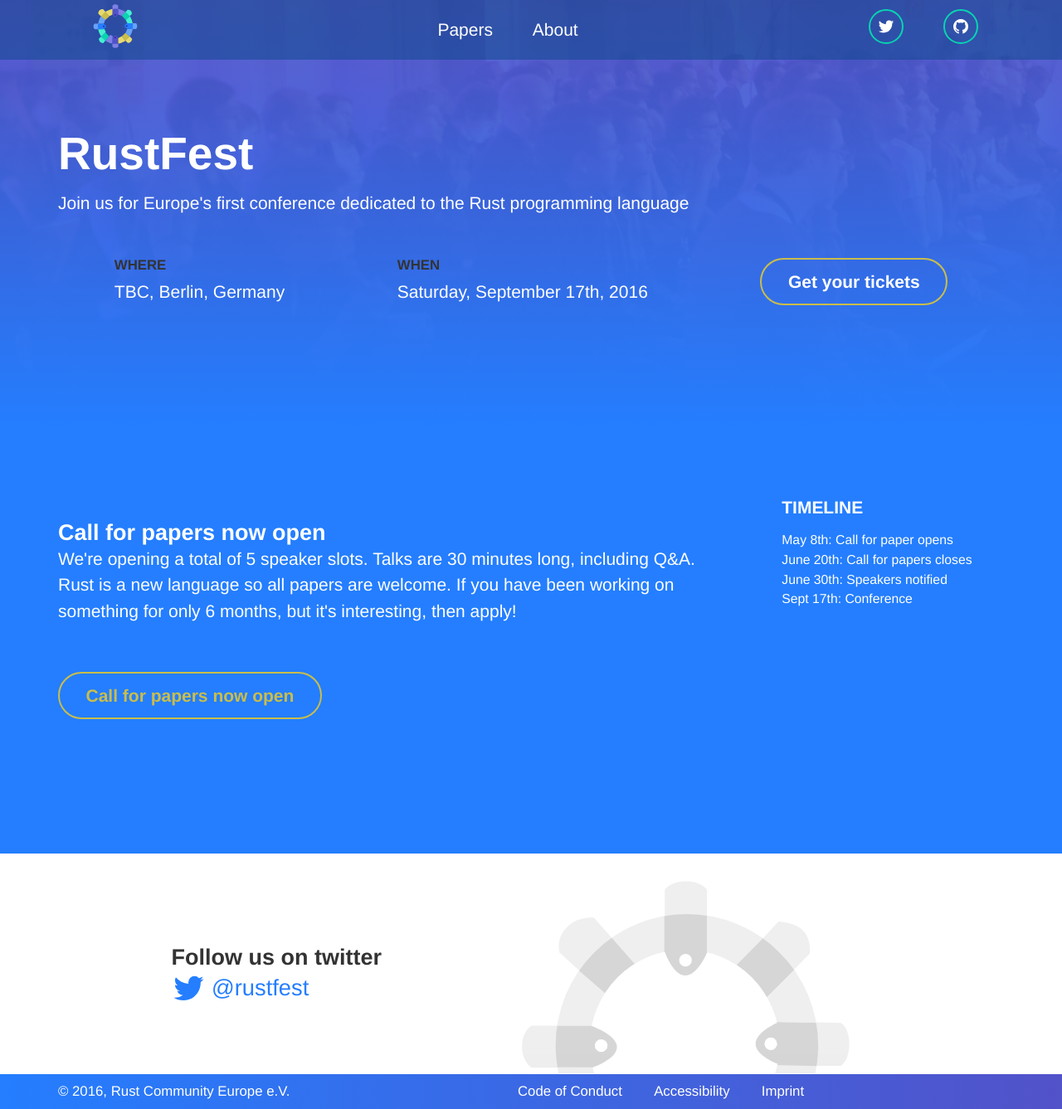
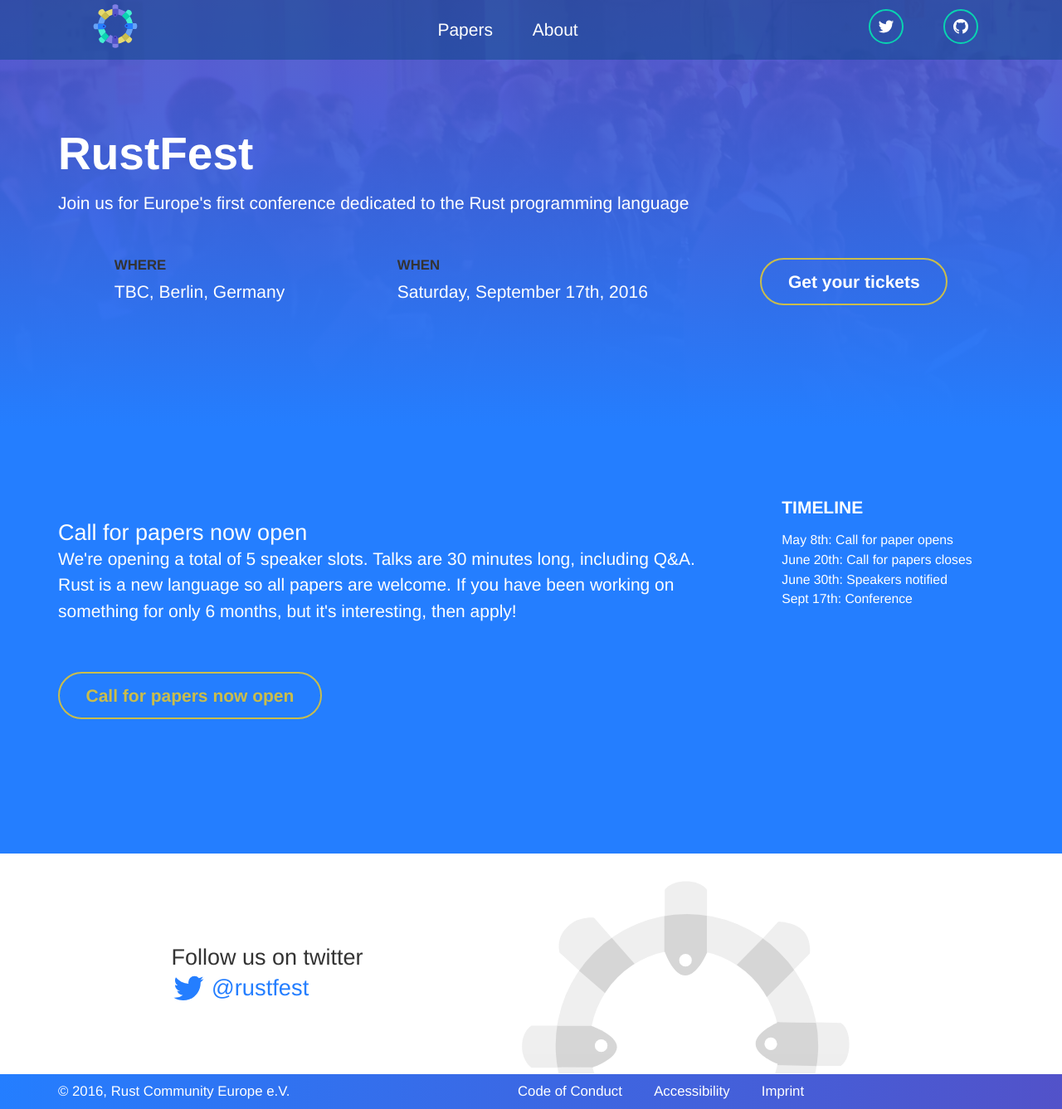
Before and after one commit to RustFestEU/blog.rustfest.eu, a Jekyll site: the page built from home.html, in a window 1280 px wide. Shown: the whole page at 83% size. Built offline with Jekyll 4.4.1, drawn with Linux system fonts in a browser that asks for light colours.

Commit message:
Font and readbility

```diff
--- a/_sass/_base.scss
+++ b/_sass/_base.scss
@@ -16,6 +16,7 @@
   text-rendering: optimizeLegibility;
 }
 
+
 h1 {
   font-size: 55px;
     margin-bottom: 0.2em;
@@ -25,6 +26,7 @@
   font-size: 27px;
     margin-top: 1em;
     margin-bottom: 0;
+    font-weight: 300;
 }
 
 section {
--- a/_sass/base/_variables.scss
+++ b/_sass/base/_variables.scss
@@ -3,12 +3,12 @@
 $large-screen: 900px;
 
 // Typography
-$base-font-family: "Helvetica Neue", "Helvetica", "Arial", sans-serif;
+$base-font-family: "Proxima Nova", "Helvetica Neue", "Helvetica", "Arial", sans-serif;
 $heading-font-family: $base-font-family;
 
 // Font Sizes
 $base-font-size: 21px;
-$base-font-weight: 300;
+$base-font-weight: 200;
 
 // Line height
 $base-line-height: 1.5;
```
